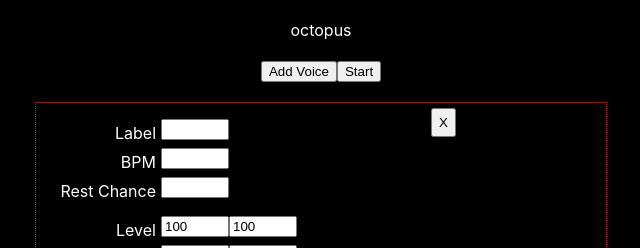
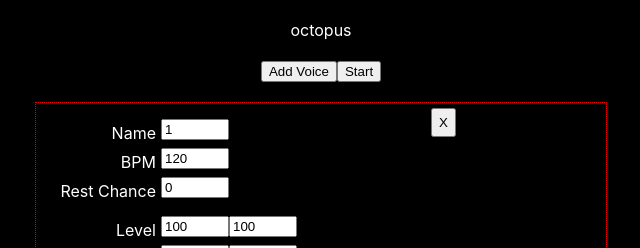
Before and after one commit to CodeKrakken/random-noise-generator, a React (Create React App) app: page / in a window 1280 px wide. Both pictures are taken after a click on the button "Add Voice". Shown: the top 248 px of the page, without its empty margins (319-959 px from the left). Built offline with nearby package versions, Linux system fonts and the light colour scheme.

Commit message:
Refactor input title and label

```diff
--- a/src/components/voice/Voice.tsx
+++ b/src/components/voice/Voice.tsx
@@ -14,16 +14,20 @@ export default function Voice(
 ) {
 
   const atomicFields = {
-    Label: {},
-    BPM: {
+    label: {
+      label: 'Name'
+    },
+    bpm: {
       maxLength: 5,
       min: 0,
-      max: 60000
+      max: 60000,
+      label: 'BPM'
     },
-    'Rest Chance': {
+    restChance: {
       min: 0,
       max: 100,
-      maxLength: 3
+      maxLength: 3,
+      label: 'Rest Chance'
     }
   }
 
@@ -31,20 +35,20 @@ export default function Voice(
     atomicFields: <>
       <div className="column">
         {
-          (Object.keys(atomicFields) as Array<keyof typeof atomicFields>).map(field =>
-            <div className="row">
+          (Object.keys(atomicFields) as Array<keyof typeof atomicFields>).map(field => {
+            return <div className="row">
               <Input
                 className= "textbox"
                 i={i}
                 type="number"
                 title={field}
-                label={field}
                 id={`${field}${i}`}
                 value={voice[field as Atom]}
                 onChange= {(e: any) => updateField(e, field as AtomicField, voices, i, setVoices)}
                 {...atomicFields[field]}
               />
             </div>
+          }
           )
         }
       </div>
@@ -55,16 +59,16 @@ export default function Voice(
           rangeFields.map(field =>
             <div className="row">
               {
-                extrema.map((input, j) =>
+                extrema.map((ex, j) =>
                   <Input
                     className= 'textbox'
-                    title={`${input} ${field}`}
+                    title={`${ex} ${field}`}
                     label={j ? '' : field}
-                    id= {`${input.toLowerCase()}${field}${i}`}
+                    id= {`${ex.toLowerCase()}${field}${i}`}
                     i={i}
                     type= "number"
-                    value= {voice[`${input.toLowerCase()}${field}` as Atom]}
-                    onChange= {(e: any) => updateField(e, `${input.toLowerCase()}${field}` as Atom, voices, i, setVoices)}
+                    value= {voice[`${ex.toLowerCase()}${field}` as Atom]}
+                    onChange= {(e: any) => updateField(e, `${ex.toLowerCase()}${field}` as Atom, voices, i, setVoices)}
                     maxLength= {4}
                   />
                 )
```
Also changed, not shown: 2 other files (tests, documents, lock files or other folders).
